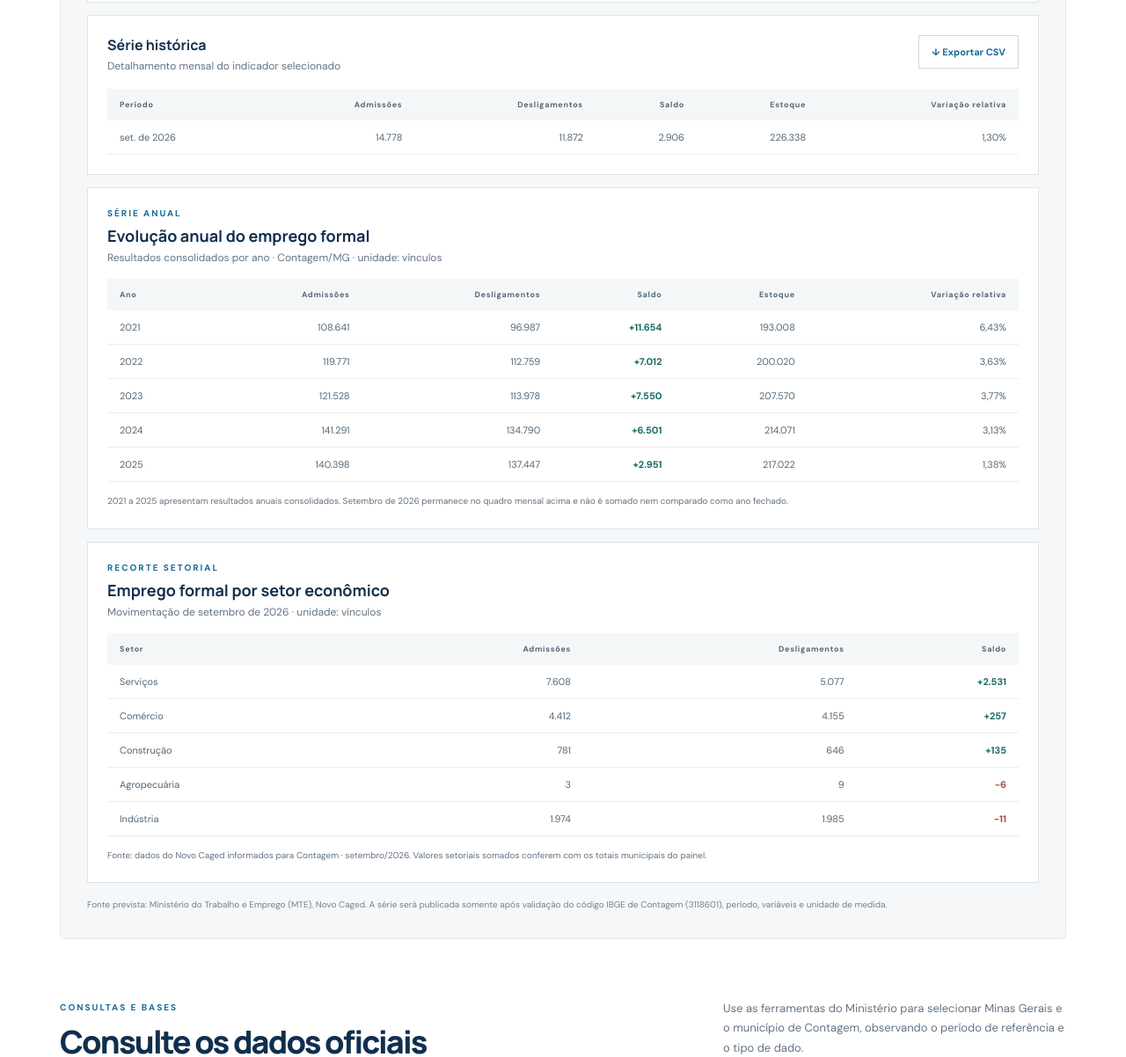
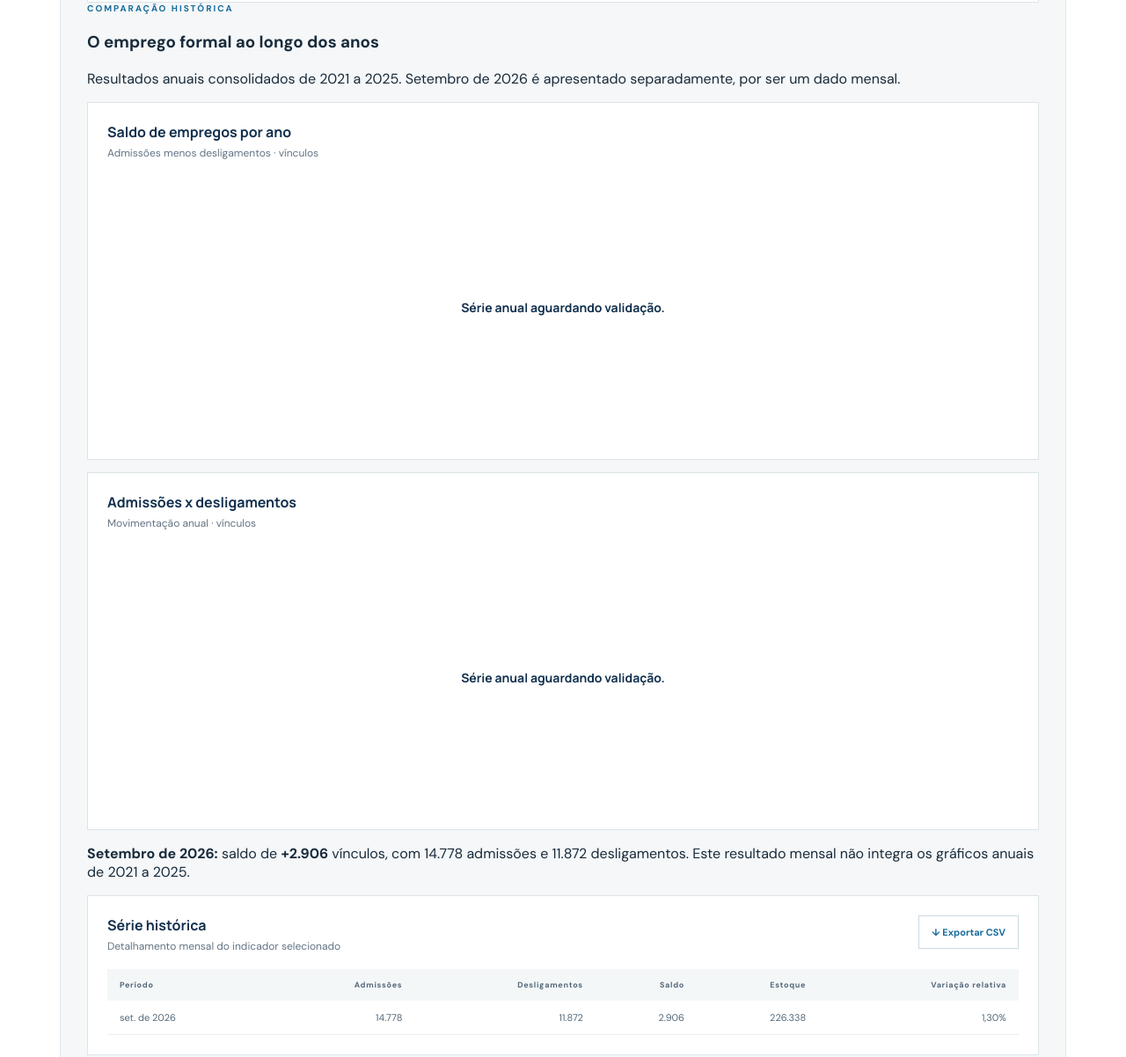
Before and after one commit to laviniahott-commits/sine-contagem, a plain HTML site: page emprego-formal.html in a window 1280 px wide. Shown: the part 1475-2677 px from the top of the page at 88% size. Drawn offline with nearby package versions, Linux system fonts and the light colour scheme.

Commit message:
Adiciona graficos anuais ao painel de emprego formal

```diff
--- a/emprego-formal.html
+++ b/emprego-formal.html
@@ -44,6 +44,14 @@
           <article class="kpi-card"><span>VARIAÇÃO RELATIVA</span><strong id="kpi-relative">—</strong><small>Percentual informado para o mês de referência</small></article>
         </div>
         <div class="chart-card"><div class="chart-heading"><div><h3 id="chart-title">Evolução do saldo de empregos</h3><p>Valores mensais · unidade: vínculos</p></div><span class="chart-legend"><i></i> Contagem</span></div><div class="chart-area" id="chart-area"><canvas id="employment-chart" aria-label="Gráfico da movimentação do emprego formal" role="img"></canvas><div class="chart-empty" id="chart-empty"><strong>Os dados municipais ainda não foram carregados.</strong><span>Assim que a série oficial for integrada, o gráfico será exibido aqui. Não utilizamos números ilustrativos.</span></div></div></div>
+        <section class="annual-charts" aria-label="Gráficos de comparação anual">
+          <div class="annual-chart-intro"><div><div class="section-kicker">COMPARAÇÃO HISTÓRICA</div><h3>O emprego formal ao longo dos anos</h3><p>Resultados anuais consolidados de 2021 a 2025. Setembro de 2026 é apresentado separadamente, por ser um dado mensal.</p></div></div>
+          <div class="annual-chart-grid">
+            <article class="chart-card"><div class="chart-heading"><div><h3>Saldo de empregos por ano</h3><p>Admissões menos desligamentos · vínculos</p></div></div><div class="chart-area annual-chart-area"><canvas id="annual-balance-chart" role="img" aria-label="Saldo anual de empregos de 2021 a 2025"></canvas><div class="chart-empty" id="annual-balance-empty"><strong>Série anual aguardando validação.</strong></div></div></article>
+            <article class="chart-card"><div class="chart-heading"><div><h3>Admissões x desligamentos</h3><p>Movimentação anual · vínculos</p></div></div><div class="chart-area annual-chart-area"><canvas id="annual-movement-chart" role="img" aria-label="Admissões e desligamentos de 2021 a 2025"></canvas><div class="chart-empty" id="annual-movement-empty"><strong>Série anual aguardando validação.</strong></div></div></article>
+          </div>
+          <p class="annual-september-note"><strong>Setembro de 2026:</strong> saldo de <strong>+2.906</strong> vínculos, com 14.778 admissões e 11.872 desligamentos. Este resultado mensal não integra os gráficos anuais de 2021 a 2025.</p>
+        </section>
         <div class="table-card"><div class="table-heading"><div><h3>Série histórica</h3><p>Detalhamento mensal do indicador selecionado</p></div><button id="download-csv" class="download-button" type="button" disabled>↓ Exportar CSV</button></div><div class="table-scroll"><table><thead><tr><th>Período</th><th>Admissões</th><th>Desligamentos</th><th>Saldo</th><th>Estoque</th><th>Variação relativa</th></tr></thead><tbody id="data-table"><tr><td colspan="6" class="empty-cell">Aguardando integração da base oficial.</td></tr></tbody></table></div></div>
         <section class="sector-card annual-card" aria-labelledby="annual-title">
           <div class="table-heading"><div><div class="section-kicker">SÉRIE ANUAL</div><h3 id="annual-title">Evolução anual do emprego formal</h3><p>Resultados consolidados por ano · Contagem/MG · unidade: vínculos</p></div></div>
```
